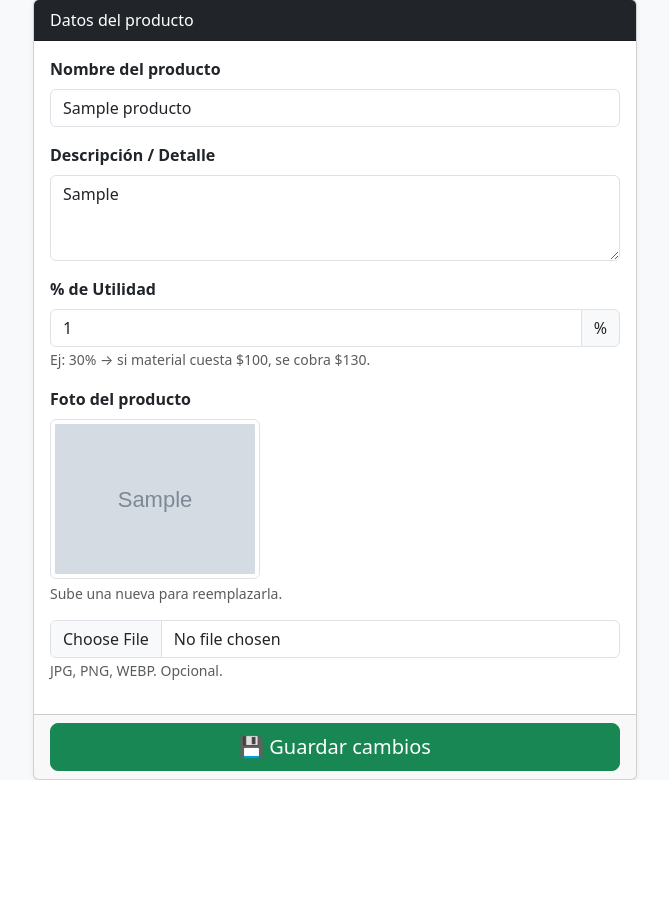
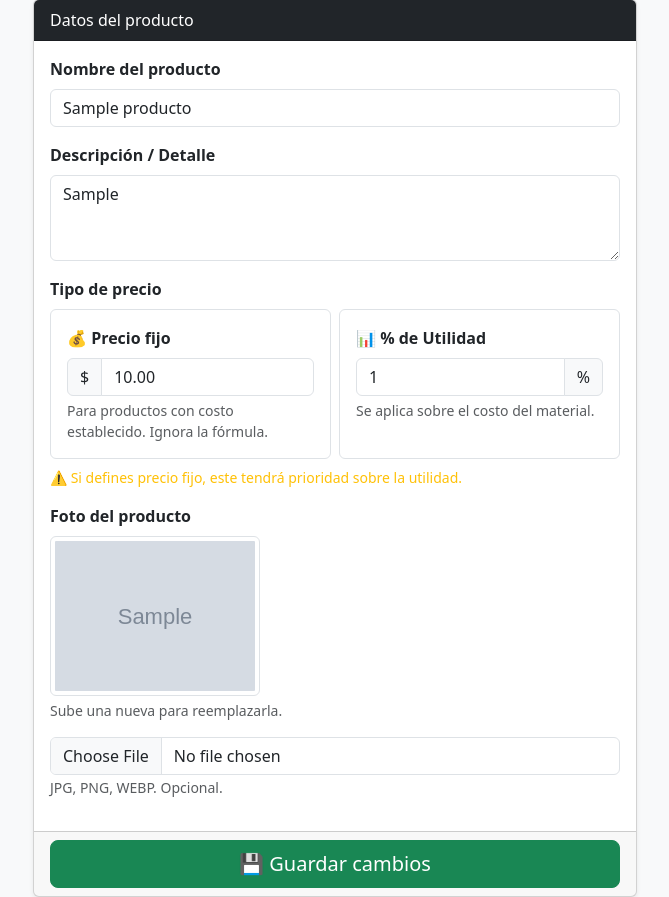
Before and after one commit to YonAnn99/Acrylitec, a Django app: page /productos/1/editar/ in a window 1280 px wide. Shown: the part 157-1054 px from the top of the page, without its empty margins (305-974 px from the left). Before the commit the page ends 937 px from the top, so only its background shows below. Run offline with Django 5.2, Linux system fonts and the light colour scheme; tables that the repository leaves empty hold one stand-in row (values such as "Sample post"); grey boxes marked "Sample" are stand-in pictures.

Commit message:
Ajustes ventas 2.2

```diff
--- a/gestion/templates/gestion/producto_form.html
+++ b/gestion/templates/gestion/producto_form.html
@@ -24,16 +24,42 @@
                         <textarea name="detalle" class="form-control" rows="3"
                                   placeholder="ej. Corte de lámina según medidas del cliente">{{ producto.detalle|default:'' }}</textarea>
                     </div>
+
+                    <!-- ← REEMPLAZADO: precio fijo + utilidad -->
                     <div class="mb-3">
-                        <label class="form-label fw-bold">% de Utilidad</label>
-                        <div class="input-group">
-                            <input type="number" name="porcentaje_utilidad" class="form-control"
-                                   min="0" max="500" step="1"
-                                   value="{{ producto.porcentaje_utilidad|default:'30' }}" required>
-                            <span class="input-group-text">%</span>
+                        <label class="form-label fw-bold">Tipo de precio</label>
+                        <div class="row g-2">
+                            <div class="col-md-6">
+                                <div class="card border p-3 h-100">
+                                    <label class="form-label fw-semibold">💰 Precio fijo</label>
+                                    <div class="input-group">
+                                        <span class="input-group-text">$</span>
+                                        <input type="number" name="precio_fijo" class="form-control"
+                                               min="0" step="0.01"
+                                               value="{{ producto.precio_fijo|default:'' }}"
+                                               placeholder="ej. 350.00">
+                                    </div>
+                                    <small class="text-muted mt-1">Para productos con costo establecido. Ignora la fórmula.</small>
+                                </div>
+                            </div>
+                            <div class="col-md-6">
+                                <div class="card border p-3 h-100">
+                                    <label class="form-label fw-semibold">📊 % de Utilidad</label>
+                                    <div class="input-group">
+                                        <input type="number" name="porcentaje_utilidad" class="form-control"
+                                               min="0" max="500" step="1"
+                                               value="{{ producto.porcentaje_utilidad|default:'40' }}">
+                                        <span class="input-group-text">%</span>
+                                    </div>
+                                    <small class="text-muted mt-1">Se aplica sobre el costo del material.</small>
+                                </div>
+                            </div>
                         </div>
-                        <small class="text-muted">Ej: 30% → si material cuesta $100, se cobra $130.</small>
+                        <small class="text-warning mt-2 d-block">
+                            ⚠️ Si defines precio fijo, este tendrá prioridad sobre la utilidad.
+                        </small>
                     </div>
+
                     <div class="mb-3">
                         <label class="form-label fw-bold">Foto del producto</label>
                         {% if producto.foto %}
--- a/gestion/templates/gestion/productos_list.html
+++ b/gestion/templates/gestion/productos_list.html
@@ -22,7 +22,11 @@
                 <h5 class="card-title mb-1">{{ prod.nombre }}</h5>
                 <p class="text-muted small mb-2">{{ prod.detalle|default:"Sin descripción" }}</p>
                 <div class="mt-auto">
-                    <span class="badge bg-success fs-6 mb-3">{{ prod.porcentaje_utilidad }}% utilidad</span>
+                    {% if prod.precio_fijo %}
+                        <span class="badge bg-primary fs-6 mb-3">💰 Precio fijo: ${{ prod.precio_fijo }}</span>
+                    {% else %}
+                        <span class="badge bg-success fs-6 mb-3">{{ prod.porcentaje_utilidad }}% utilidad</span>
+                    {% endif %}
                     <div class="d-flex gap-2">
                         <a href="{% url 'editar_producto' prod.id_producto %}"
                            class="btn btn-sm btn-outline-dark flex-fill">✏️ Editar</a>
--- a/gestion/views.py
+++ b/gestion/views.py
@@ -342,6 +342,7 @@ def lista_productos(request):
 
 def crear_producto(request):
     if request.method == 'POST':
+        precio_fijo = request.POST.get('precio_fijo') or None
         foto_path = None
         if 'foto' in request.FILES:
             foto = request.FILES['foto']
@@ -351,7 +352,8 @@ def crear_producto(request):
         Productos.objects.create(
             nombre=request.POST.get('nombre'),
             detalle=request.POST.get('detalle'),
-            porcentaje_utilidad=request.POST.get('porcentaje_utilidad'),
+            porcentaje_utilidad=request.POST.get('porcentaje_utilidad') or 40,
+            precio_fijo=precio_fijo,
             foto=foto_path,
         )
         return redirect('lista_productos')
@@ -363,7 +365,8 @@ def editar_producto(request, pk):
     if request.method == 'POST':
         producto.nombre = request.POST.get('nombre')
         producto.detalle = request.POST.get('detalle')
-        producto.porcentaje_utilidad = request.POST.get('porcentaje_utilidad')
+        producto.porcentaje_utilidad = request.POST.get('porcentaje_utilidad') or 40
+        producto.precio_fijo = request.POST.get('precio_fijo') or None
         if 'foto' in request.FILES:
             foto = request.FILES['foto']
             ext = os.path.splitext(foto.name)[1]
```
Also changed, not shown: gestion/templates/gestion/cotizacion_detalle.html (+2 -10 lines).
